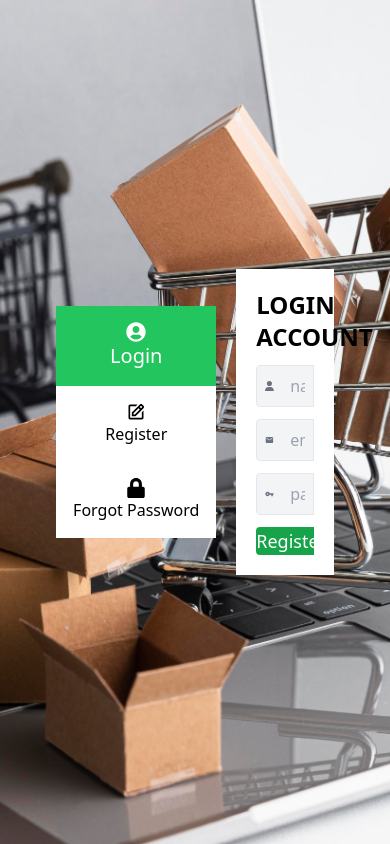
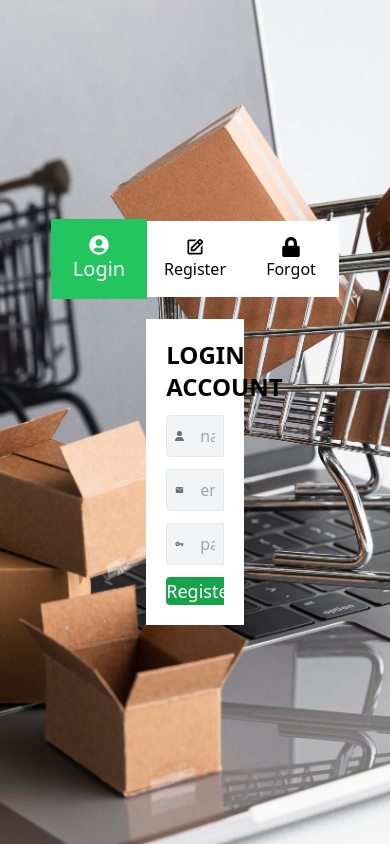
Before and after one commit to berlin-joseph/E-Commerce-RN, a React (Vite) app in the folder web-admin/: page /register in a window 390 px wide. Built offline with nearby package versions, Linux system fonts and the light colour scheme.

Commit message:
login responsive

```diff
--- a/web-admin/src/pages/auth/Index.jsx
+++ b/web-admin/src/pages/auth/Index.jsx
@@ -15,7 +15,7 @@ const Index = () => {
         backgroundPosition: "center",
         height: "100vh",
       }}
-      className=" flex w-full justify-center items-center gap-5 fixed top-0 bottom-0 left-0 right-0"
+      className=" flex flex-col lg:flex-row justify-center items-center gap-5 fixed top-0 bottom-0 left-0 right-0"
     >
       <Sidebar />
       <Routes>
--- a/web-admin/src/pages/auth/Login.jsx
+++ b/web-admin/src/pages/auth/Login.jsx
@@ -37,7 +37,7 @@ const Login = () => {
   };
 
   return (
-    <div className=" bg-white p-5 w-3/12 ">
+    <div className=" bg-white p-5 md:w-3/4 lg:w-1/3">
       <div>
         <h1 className=" text-2xl font-bold text-center pb-3">LOGIN ACCOUNT</h1>
       </div>
--- a/web-admin/src/pages/auth/Sidebar.jsx
+++ b/web-admin/src/pages/auth/Sidebar.jsx
@@ -12,14 +12,14 @@ const Sidebar = () => {
   };
 
   return (
-    <div className="flex flex-col">
+    <div className="flex justify-center lg:flex-col">
       <Link
         to={"/login"}
         className="flex items-center"
         onClick={() => handleLinkClick("login")}
       >
         <div
-          className={`w-40 ${
+          className={` w-24 lg:w-40 ${
             selected === "login" ? "bg-green-500" : "bg-white"
           } text-center py-4`}
         >
@@ -45,7 +45,7 @@ const Sidebar = () => {
         onClick={() => handleLinkClick("register")}
       >
         <div
-          className={`w-40 ${
+          className={`w-24 lg:w-40 ${
             selected === "register" ? "bg-green-500" : "bg-white"
           } text-center py-4`}
         >
@@ -71,7 +71,7 @@ const Sidebar = () => {
         onClick={() => handleLinkClick("forgotPassword")}
       >
         <div
-          className={`w-40 ${
+          className={` w-24 lg:w-40 ${
             selected === "forgotPassword" ? "bg-green-500" : "bg-white"
           } text-center py-4`}
         >
@@ -87,7 +87,7 @@ const Sidebar = () => {
               selected === "forgotPassword" ? "text-white" : "text-black"
             }`}
           >
-            Forgot Password
+            Forgot
           </h1>
         </div>
       </Link>
```
